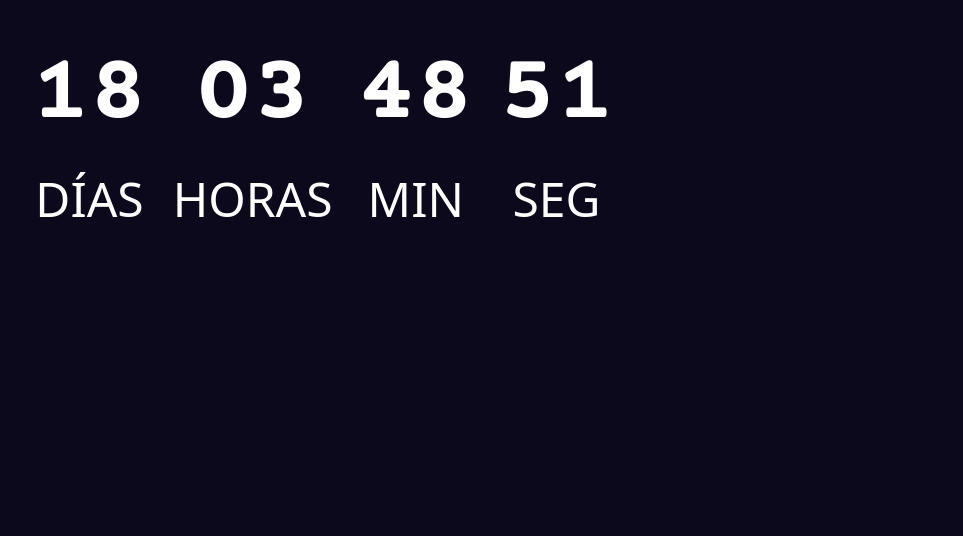
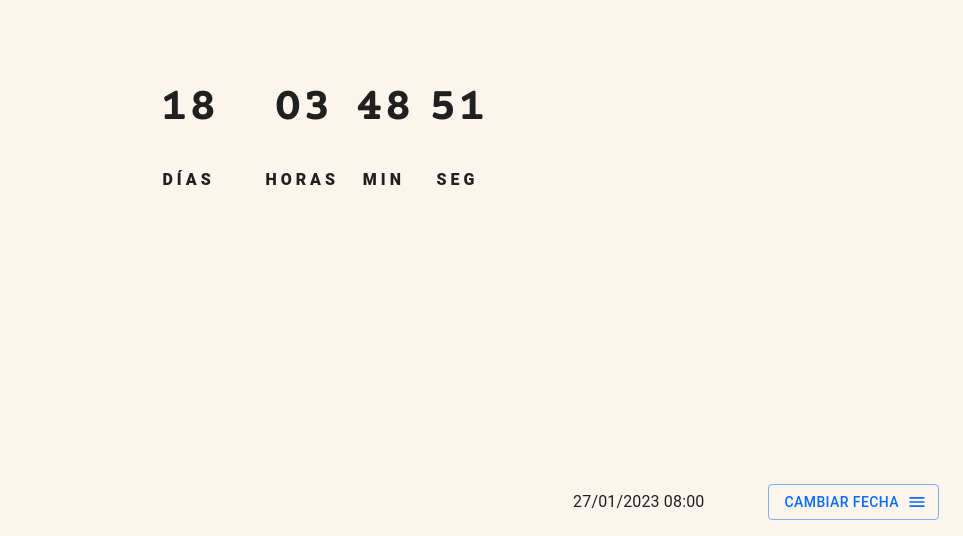
Before and after one commit to BCoalova/vacaciones23, a React (Vite) app: page / in a window 1280 px wide. Shown: the part 264-800 px from the top of the page, without its empty margins (317-1280 px from the left). Built offline with nearby package versions, Linux system fonts and the light colour scheme.

Commit message:
feature > cambiar fecha de calculo

```diff
--- a/package.json
+++ b/package.json
@@ -12,6 +12,11 @@
         "preview": "vite preview"
     },
     "dependencies": {
+        "@emotion/react": "^11.10.5",
+        "@emotion/styled": "^11.10.5",
+        "@mui/icons-material": "^5.11.0",
+        "@mui/material": "^5.11.4",
+        "@mui/x-date-pickers": "^5.0.13",
         "date-fns": "^2.29.3",
         "react": "^18.2.0",
         "react-dom": "^18.2.0"
--- a/src/App.jsx
+++ b/src/App.jsx
@@ -1,30 +1,39 @@
-import { useEffect } from 'react'
+import { Container, Paper, ThemeProvider } from '@mui/material'
+import { LocalizationProvider } from '@mui/x-date-pickers'
+import { AdapterDateFns } from '@mui/x-date-pickers/AdapterDateFns'
+import { useState } from 'react'
 import { END_OF_WORK_DATE } from './assets/constants/date'
+import CountDown from './components/CountDown'
+import DrawerComp from './components/DrawerComp'
 import useBackCount from './hooks/useBackCount'
+import useBoolean from './hooks/useBoolean'
+import useDarkMode from './hooks/useDarkMode'
+import { themeDark, themeLight } from './styles/theme'
 
 export default function App() {
-    const [intervaleD] = useBackCount(END_OF_WORK_DATE)
+    const [isLight] = useDarkMode(false)
+    const [value, setValue] = useState(END_OF_WORK_DATE)
+    const [isDrawerOpen, makeFalse, makeTrue] = useBoolean(false)
+    const [intervaleD] = useBackCount(value)
+
+    function handleDateChange(value) {
+        setValue(value)
+    }
 
     return (
-        <div className='App'>
-            <div className='stack'>
-                <div className='dateData'>
-                    <p>{intervaleD?.days < 10 ? '0' + intervaleD?.days : intervaleD?.days}</p>
-                    <p>DÍAS</p>
-                </div>
-                <div className='dateData'>
-                    <p>{intervaleD?.hours < 10 ? '0' + intervaleD?.hours : intervaleD?.hours}</p>
-                    <p>HORAS</p>
-                </div>
-                <div className='dateData'>
-                    <p>{intervaleD?.minutes < 10 ? '0' + intervaleD?.minutes : intervaleD?.minutes}</p>
-                    <p>MIN</p>
-                </div>
-                <div className='dateData'>
-                    <p>{intervaleD?.seconds < 10 ? '0' + intervaleD?.seconds : intervaleD?.seconds}</p>
-                    <p>SEG</p>
-                </div>
-            </div>
-        </div>
+        <ThemeProvider theme={isLight ? themeLight : themeDark}>
+            <LocalizationProvider dateAdapter={AdapterDateFns}>
+                <Container maxWidth={false} component={Paper} elevation={0} square>
+                    <DrawerComp
+                        value={value}
+                        handleDateChange={handleDateChange}
+                        isDrawerOpen={isDrawerOpen}
+                        makeFalse={makeFalse}
+                        makeTrue={makeTrue}
+                    />
+                    <CountDown intervaleD={intervaleD} />
+                </Container>
+            </LocalizationProvider>
+        </ThemeProvider>
     )
 }
--- /dev/null
+++ b/src/components/CountDown.jsx
@@ -0,0 +1,44 @@
+import { Divider, Stack, Typography } from '@mui/material'
+
+export default function CountDown({ intervaleD }) {
+    return (
+        <Stack alignItems='center' justifyContent='center' sx={{ minHeight: '100vh' }}>
+            <Stack direction='row' gap={2}>
+                {intervaleD?.days !== 0 && (
+                    <Stack gap={4} alignItems='center' justifyContent='center' marginRight={4}>
+                        <Typography variant='h3' sx={{ fontFamily: "'Courier Prime', monospace" }}>
+                            {intervaleD?.days < 10 ? '0' + intervaleD?.days : intervaleD?.days}
+                        </Typography>
+                        <Typography fontWeight='800' letterSpacing={4}>
+                            DÍAS
+                        </Typography>
+                    </Stack>
+                )}
+                <Stack gap={4} alignItems='center' justifyContent='center'>
+                    <Typography variant='h3' sx={{ fontFamily: "'Courier Prime', monospace" }}>
+                        {intervaleD?.hours < 10 ? '0' + intervaleD?.hours : intervaleD?.hours}
+                    </Typography>
+                    <Typography fontWeight='800' letterSpacing={4}>
+                        HORAS
+                    </Typography>
+                </Stack>
+                <Stack gap={4} alignItems='center' justifyContent='center'>
+                    <Typography variant='h3' sx={{ fontFamily: "'Courier Prime', monospace" }}>
+                        {intervaleD?.minutes < 10 ? '0' + intervaleD?.minutes : intervaleD?.minutes}
+                    </Typography>
+                    <Typography fontWeight='800' letterSpacing={4}>
+                        MIN
+                    </Typography>
+                </Stack>
+                <Stack gap={4} alignItems='center' justifyContent='center'>
+                    <Typography variant='h3' sx={{ fontFamily: "'Courier Prime', monospace" }}>
+                        {intervaleD?.seconds < 10 ? '0' + intervaleD?.seconds : intervaleD?.seconds}
+                    </Typography>
+                    <Typography fontWeight='800' letterSpacing={4}>
+                        SEG
+                    </Typography>
+                </Stack>
+            </Stack>
+        </Stack>
+    )
+}
--- /dev/null
+++ b/src/components/DrawerComp.jsx
@@ -0,0 +1,53 @@
+import MenuIcon from '@mui/icons-material/Menu'
+import { Box, Button, Divider, Drawer, IconButton, List, ListItem, TextField, Typography } from '@mui/material'
+import { MobileDateTimePicker } from '@mui/x-date-pickers'
+import ExpandMoreIcon from '@mui/icons-material/ExpandMore'
+import ExpandLessIcon from '@mui/icons-material/ExpandLess'
+import { Stack } from '@mui/system'
+import { format } from 'date-fns'
+export default function DrawerComp({ value, handleDateChange, isDrawerOpen, makeFalse, makeTrue }) {
+    return (
+        <>
+            <Stack
+                direction='row'
+                justifyContent='center'
+                alignItems='center'
+                gap={4}
+                flexWrap='wrap'
+                sx={{ position: 'fixed', right: 24, bottom: 16 }}
+            >
+                <Typography>{format(value, 'dd/MM/yyyy hh:mm')}</Typography>
+                <Divider flexItem color='' />
+                <Button variant='outlined' color='primary' endIcon={<MenuIcon />} onClick={makeTrue}>
+                    Cambiar fecha
+                </Button>
+            </Stack>
+            <Drawer
+                anchor='bottom'
+                // variant='persistent'
+                open={isDrawerOpen}
+                onClose={makeFalse}
+                PaperProps={{ sx: { borderTopLeftRadius: 8, borderTopRightRadius: 8 } }}
+            >
+                <Box sx={{ alignSelf: 'flex-end' }}>
+                    <IconButton variant='contained' color='error' onClick={makeFalse}>
+                        {isDrawerOpen ? <ExpandMoreIcon /> : <ExpandLessIcon />}
+                    </IconButton>
+                </Box>
+                <List sx={{ p: 2 }}>
+                    <ListItem disablePadding sx={{ display: 'flex', alignItems: 'flex-end', justifyContent: 'flex-end' }}>
+                        <Stack direction='row' alignItems='center' justifyContent='center' flexWrap='wrap' gap={2}>
+                            <Typography>Cambia la fecha para alterar la cuenta regresiva</Typography>
+                            <MobileDateTimePicker
+                                label='Seleccionar fecha'
+                                value={value}
+                                onChange={handleDateChange}
+                                renderInput={params => <TextField size='medium' {...params} />}
+                            />
+                        </Stack>
+                    </ListItem>
+                </List>
+            </Drawer>
+        </>
+    )
+}
--- /dev/null
+++ b/src/hooks/useBoolean.jsx
@@ -0,0 +1,15 @@
+import { useCallback, useState } from 'react'
+
+export default function useBoolean(initial = false) {
+    const [value, setValue] = useState(initial)
+
+    const makeFalse = useCallback(() => setValue(false), [])
+
+    const makeTrue = useCallback(() => setValue(true), [])
+
+    const toggle = useCallback(() => setValue(curr => !curr), [])
+
+    const reset = useCallback(() => setValue(initial), [initial])
+
+    return [value, makeFalse, makeTrue, toggle, reset]
+}
--- /dev/null
+++ b/src/hooks/useDarkMode.jsx
@@ -0,0 +1,17 @@
+import { useMediaQuery } from '@mui/material'
+import { useEffect } from 'react'
+import useBoolean from './useBoolean'
+
+function useDarkMode(initialState = true) {
+    const [isLight, makeDark, makeLight, toggle] = useBoolean(initialState)
+    const prefersDarkMode = useMediaQuery('(prefers-color-scheme: dark)')
+
+    useEffect(() => {
+        if (prefersDarkMode) return makeDark()
+        return makeLight()
+    }, [prefersDarkMode, makeDark, makeLight])
+
+    return [isLight, makeDark, makeLight, toggle]
+}
+
+export default useDarkMode
--- a/src/styles/index.css
+++ b/src/styles/index.css
@@ -9,56 +9,4 @@
     margin: 0;
     font-family: system-ui, 'Segoe UI', Roboto, Helvetica, Arial, sans-serif, 'Apple Color Emoji', 'Segoe UI Emoji',
         'Segoe UI Symbol';
-    background-color: #0b091b;
-    color: #ffffff;
 }
-p {
-    margin: 0;
-}
-
-.App {
-    min-height: 100vh;
-    display: grid;
-    place-content: center;
-}
-.stack {
-    display: flex;
-    flex-direction: row;
-    gap: 2vw;
-    align-items: center;
-    justify-content: center;
-}
-
-.dateData {
-    display: flex;
-    flex-direction: column;
-    gap: 1rem;
-    align-items: center;
-    justify-content: center;
-}
-
-.dateData P:nth-child(1) {
-    font-family: 'Courier Prime', monospace;
-    font-size: 2.5rem;
-}
-.dateData P:nth-child(2) {
-    font-size: 1.2rem;
-}
-
-@media (min-width: 568px) {
-    .dateData P:nth-child(1) {
-        font-size: calc(3rem + 16 * ((100vw - 568px) / (768 - 568)));
-    }
-    .dateData P:nth-child(2) {
-        font-size: calc(1.5rem + 16 * ((100vw - 568px) / (768 - 568)));
-    }
-}
-
-@media (min-width: 768px) {
-    .dateData P:nth-child(1) {
-        font-size: 6rem;
-    }
-    .dateData P:nth-child(2) {
-        font-size: 3rem;
-    }
-}
--- /dev/null
+++ b/src/styles/theme.js
@@ -0,0 +1,93 @@
+import { createTheme } from '@mui/material'
+import { grey } from '@mui/material/colors'
+
+const themeLight = createTheme({
+    palette: {
+        mode: 'light',
+        background: {
+            paper: 'hsl(29, 70%, 96%)',
+        },
+        primary: {
+            main: 'hsl(216, 94%, 51%)',
+        },
+        secondary: {
+            main: 'hsl(29, 94%, 51%)',
+        },
+        text: {
+            basic: 'hsl(0, 0%, 20%)',
+        },
+        divider: 'hsl(220, 11%, 16%)',
+    },
+    chartOpt: {
+        options: {
+            responsive: true,
+            plugins: {
+                legend: {
+                    position: 'bottom',
+                    labels: {
+                        color: 'hsl(0, 0%, 20%)',
+                    },
+                },
+            },
+            scales: {
+                yAxis: {
+                    min: 0,
+                    ticks: { color: 'hsl(0, 0%, 20%)' },
+                },
+                xAxis: {
+                    min: 0,
+                    ticks: { color: 'hsl(0, 0%, 20%)' },
+                },
+            },
+        },
+    },
+})
+
+const themeDark = createTheme({
+    palette: {
+        mode: 'dark',
+        primary: {
+            main: 'hsl(216, 94%, 71%)',
+        },
+        secondary: {
+            main: 'hsl(29, 94%, 71%)',
+        },
+        lightFont: {
+            main: grey[200],
+        },
+        background: {
+            paper: 'hsl(216, 20%, 12%)',
+        },
+        text: {
+            basic: 'hsl(0, 0%, 90%)',
+        },
+        divider: 'hsl(216, 13%, 62%)',
+    },
+    chartOpt: {
+        options: {
+            responsive: true,
+            plugins: {
+                legend: {
+                    position: 'bottom',
+                    labels: {
+                        color: 'hsl(0, 0%, 90%)',
+                        padding: 20,
+                        // margin: 40,
+                    },
+                },
+            },
+            scales: {
+                yAxis: {
+                    min: 0,
+                    ticks: { color: 'hsl(0, 0%, 90%)' },
+                },
+                xAxis: {
+                    min: 0,
+                    ticks: { color: 'hsl(0, 0%, 90%)' },
+                },
+            },
+        },
+    },
+})
+
+export { themeLight, themeDark }
```
Also changed, not shown: 1 other file (tests, documents, lock files or other folders).
